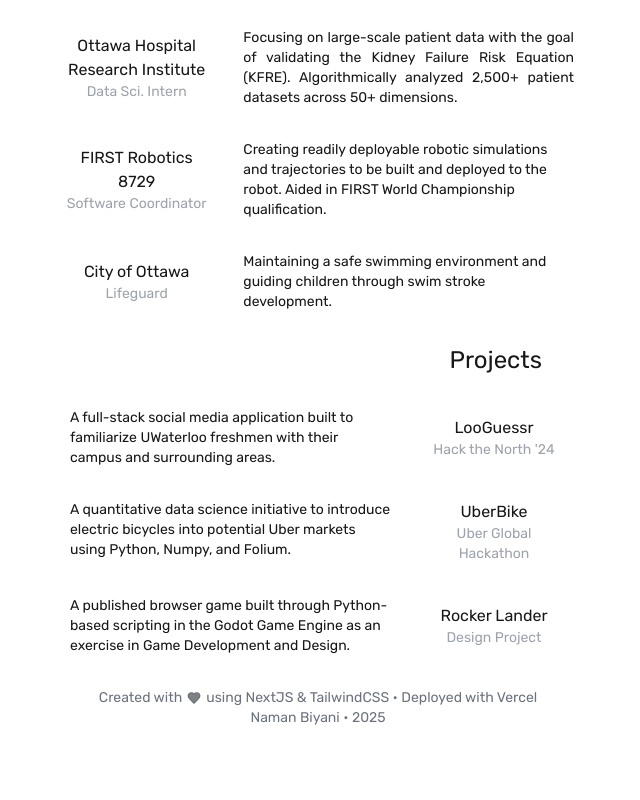
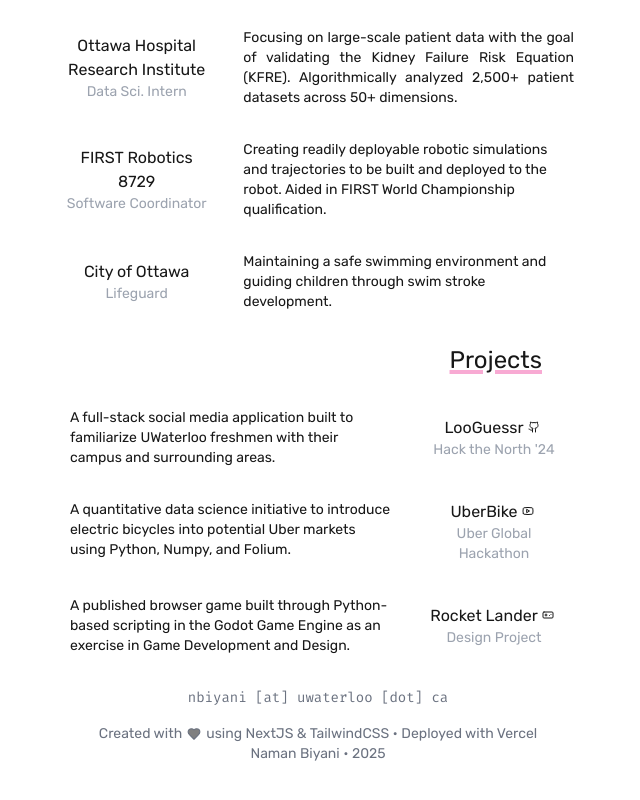
Before and after one commit to NamanBiyani06/namanbiyani.com, a Next.js app: page / in a window 1280 px wide. Shown: the part 384-1184 px from the top of the page, without its empty margins (322-962 px from the left). Built offline with nearby package versions, Linux system fonts and the light colour scheme; a web font is replaced by a local one.

Commit message:
good vers without animations yet

```diff
--- a/src/components/Experience/experience.tsx
+++ b/src/components/Experience/experience.tsx
@@ -1,12 +1,13 @@
 import { Weight } from "lucide-react";
 import { Volkhov } from "next/font/google";
+import { Briefcase } from "lucide-react";
 
 const volkhov = Volkhov({ style: 'normal', weight: '400'});
 
 export default function Experience() {
   return (
     <div className={`pt-4`}>
-      <div className="text-2xl mb-6 ml-4">Experience</div>
+      <div className="text-2xl mb-6 ml-4 underline decoration-4 decoration-blue-400/60 hover:decoration-8 hover:-translate-y-1 transition transition-all transition-transform duration-300 transition-duration-300 text-2xl text-rightease-in-out">Experience</div>
 
       <div className="grid grid-cols-3 gap-x-8 gap-y-8">
         <div className="flex flex-col items-center justify-center">
--- a/src/components/Footer/footer.tsx
+++ b/src/components/Footer/footer.tsx
@@ -1,8 +1,21 @@
 import { Heart } from "lucide-react";
+import { Fira_Code } from "next/font/google";
+
+export const fira = Fira_Code({
+  style: "normal",
+  weight: "400",
+});
 
 export default function Footer() {
   return (
     <div className="text-gray-500 text-sm text-center">
+
+      <div className={`px-2 pb-4 text-md transform transition-transform transition-colours transition-all ease-in-out duration-300 transition-duration-300 hover:text-gray-300 ${fira.className}`}>
+        <a href="mailto:nbiyani@uwaterloo.ca">
+          nbiyani [at] uwaterloo [dot] ca
+        </a>
+      </div>
+
       <div>
         Created with
         <Heart className="inline-block w-4 mx-1" fill="grey" size={14}/>
--- a/src/components/Header/header.tsx
+++ b/src/components/Header/header.tsx
@@ -1,8 +1,9 @@
 "use client";
 
 import { DM_Serif_Display } from "next/font/google";
-import { Tangerine } from "next/font/google";
+import { Tangerine, Fira_Code } from "next/font/google";
 import { Github, FileTextIcon, Linkedin, BookOpen, Twitter } from "lucide-react";
+
 
 export const dmSerifDisplay = DM_Serif_Display({
   style: ["italic"],
@@ -22,19 +23,19 @@ export default function Header() {
         <span></span>
         <span className="text-right col-span-1 flex justify-center items-center">
           <div className="flex gap-4 text-sm justify-center items-center">
-            <a href="https://github.com" target="_blank" rel="noopener noreferrer" className="flex items-center transform transition-transform ease-in-out duration-300 hover:scale-125 hover:text-gray-300">
+            <a href="https://github.com/NamanBiyani06" target="_blank" rel="noopener noreferrer" className="flex items-center transform transition-transform ease-in-out duration-300 hover:scale-125 hover:text-gray-300">
               <Github className="" size={20} />
             </a>
-            <a href="/resume" className="flex items-center transform transition-transform ease-in-out duration-300 hover:scale-125 hover:text-gray-300">
+            <a href="https://www.goodreads.com/user/show/162046557-naman-biyani" className="flex items-center transform transition-transform ease-in-out duration-300 hover:scale-125 hover:text-gray-300">
               <FileTextIcon className="" size={20} />
             </a>
-            <a href="https://www.goodreads.com" target="_blank" rel="noopener noreferrer" className="flex items-center transform transition-transform ease-in-out duration-300 hover:scale-125 hover:text-gray-300">
+            <a href="https://www.goodreads.com/user/show/162046557-naman-biyani" target="_blank" rel="noopener noreferrer" className="flex items-center transform transition-transform ease-in-out duration-300 hover:scale-125 hover:text-gray-300">
               <BookOpen className="" size={20} />
             </a>
-            <a href="https://linkedin.com" target="_blank" rel="noopener noreferrer" className="flex items-center transform transition-transform ease-in-out duration-300 hover:scale-125 hover:text-gray-300">
+            <a href="https://www.linkedin.com/in/naman-biyani-361b96233/" target="_blank" rel="noopener noreferrer" className="flex items-center transform transition-transform ease-in-out duration-300 hover:scale-125 hover:text-gray-300">
               <FileTextIcon className="" size={20} />
             </a>
-            <a href="https://x.com" target="_blank" rel="noopener noreferrer" className="flex items-center transform transition-transform ease-in-out duration-300 hover:scale-125 hover:text-gray-300">
+            <a href="hhttps://x.com/nbiyani06" target="_blank" rel="noopener noreferrer" className="flex items-center transform transition-transform ease-in-out duration-300 hover:scale-125 hover:text-gray-300">
               <Twitter className="" size={20} />
             </a>
           </div>
--- a/src/components/Projects/projects.tsx
+++ b/src/components/Projects/projects.tsx
@@ -1,26 +1,35 @@
-
+import { SquareArrowOutUpRight, Github, Youtube, Gamepad } from "lucide-react";
 
 export default function Projects() {
   return (
     <div className="px-2 pt-4 pb-4">
-      <div className="text-2xl mb-8 text-right mx-6">Projects</div>
+      <div className="underline decoration-4 decoration-pink-400/60 hover:decoration-8 hover:-translate-y-1 transition transition-all transition-transform duration-300 transition-duration-300 text-2xl mb-8 text-right mx-6 ease-in-out">Projects</div>
 
       <div className="grid grid-cols-3 gap-x-8 gap-y-8">
         <div className="text-sm col-span-2">A full-stack social media application built to familiarize UWaterloo freshmen with their campus and surrounding areas.</div>
         <div className="flex flex-col items-right justify-center text-center">
-          <div className="">LooGuessr</div>
+          <a className="transform transition-transform transition-colors transition-all ease-in-out duration-500 transition-duration-500 hover:text-blue-300 hover:scale-105" href="https://github.com/HTN-2024-LooGuessr/LooGuessr">
+            LooGuessr
+            <span className="inline-block mx-1"><Github className="" size={12}/></span>
+          </a>
           <div className="text-gray-400 text-sm">Hack the North '24</div>
         </div>
 
         <div className="text-sm col-span-2">A quantitative data science initiative to introduce electric bicycles into potential Uber markets using Python, Numpy, and Folium.</div>
         <div className="flex flex-col items-right justify-center text-center">
-          <div className="">UberBike</div>
+          <a className="transform transition-transform transition-colors transition-all ease-in-out duration-500 transition-duration-500 hover:text-blue-300 hover:scale-105" href="https://youtu.be/hoDG4Qn-7Ug">
+            UberBike
+            <span className="inline-block mx-1"><Youtube className="" size={12}/></span>
+          </a>
           <div className="text-gray-400 text-sm">Uber Global Hackathon</div>
         </div>
 
         <div className="text-sm col-span-2">A published browser game built through Python-based scripting in the Godot Game Engine as an exercise in Game Development and Design.</div>
         <div className="flex flex-col items-right justify-center text-center">
-          <div className="">Rocker Lander</div>
+          <a className="transform transition-transform transition-colors transition-all ease-in-out duration-500 transition-duration-500 hover:text-blue-300 hover:scale-105" href="https://github.com/NamanBiyani06/RocketLander">
+            Rocket Lander
+            <span className="inline-block mx-1"><Gamepad className="" size={12}/></span>
+          </a>
           <div className="text-gray-400 text-sm">Design Project</div>
         </div>
       </div>
```
